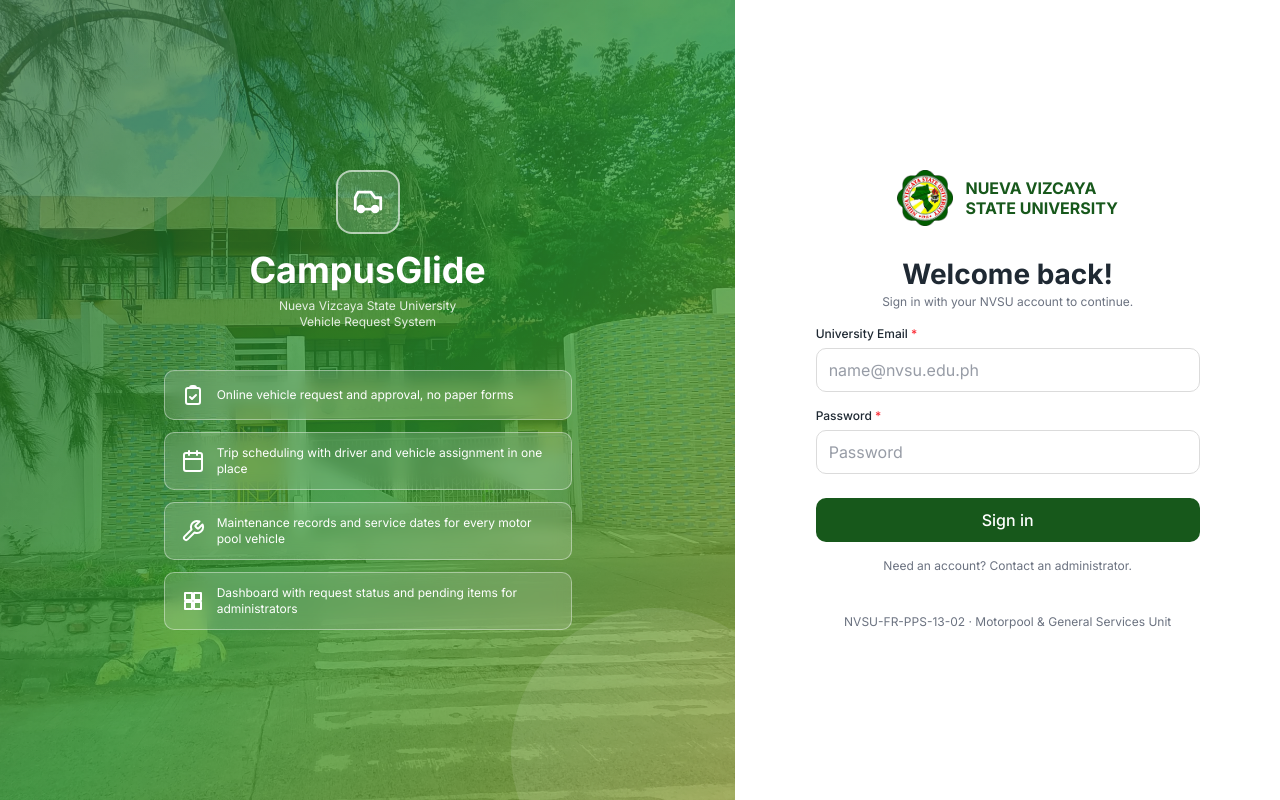
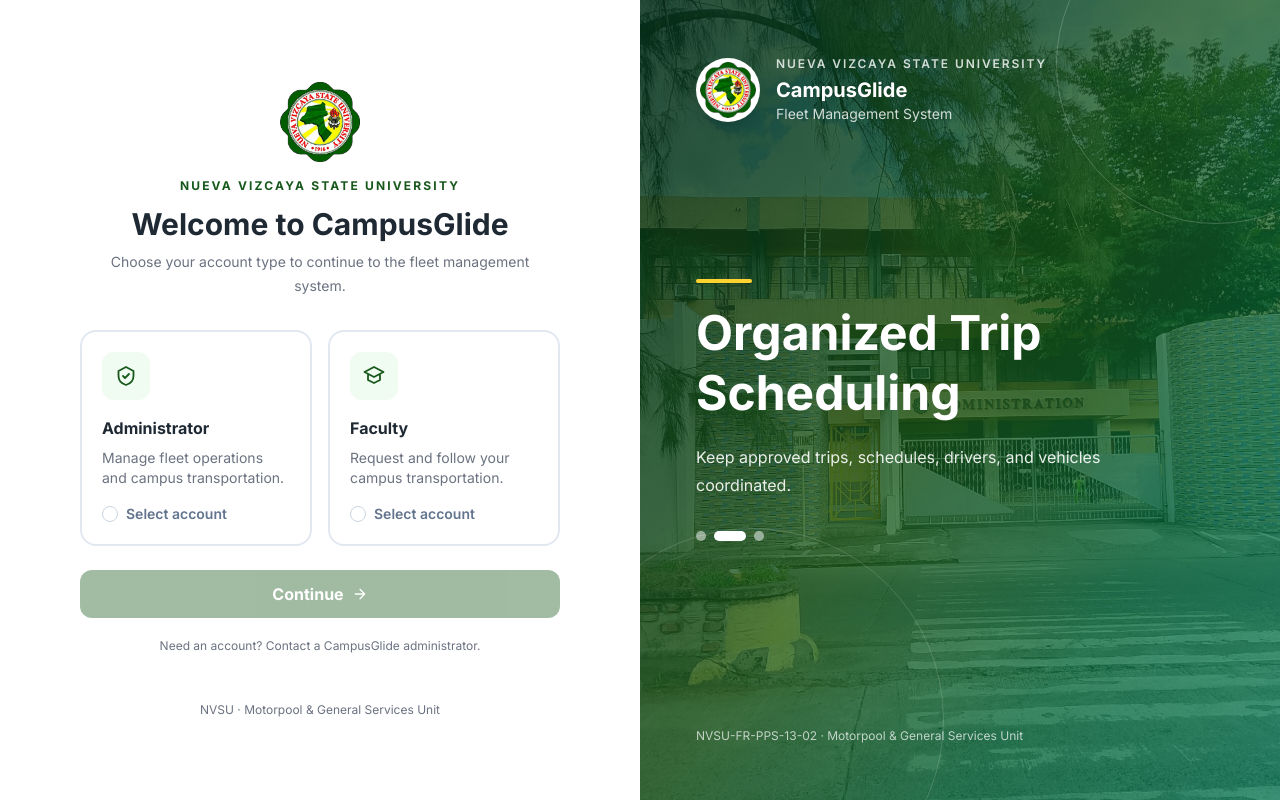
Before and after one commit to keenPotter/CampusGlide-Capstone, a Vue app in the folder frontend/: page /login in a window 1280 px wide. Built offline with nearby package versions, Linux system fonts and the light colour scheme.

Commit message:
feat: redesign CampusGlide login page

```diff
--- a/frontend/src/layouts/AuthLayout.vue
+++ b/frontend/src/layouts/AuthLayout.vue
@@ -1,105 +1,65 @@
 <script setup>
+import { onMounted, onUnmounted, ref } from 'vue'
 import nvsuLogo from '@/assets/nvsu-logo.png'
 import nvsuBuilding from '@/assets/nvsu-building.jpg'
 
-const features = [
-  {
-    text: 'Online vehicle request and approval, no paper forms',
-    icon: 'M9 5H7a2 2 0 0 0-2 2v12a2 2 0 0 0 2 2h10a2 2 0 0 0 2-2V7a2 2 0 0 0-2-2h-2M9 5a2 2 0 0 1 2-2h2a2 2 0 0 1 2 2M9 5h6M9 14l2 2 4-4',
-  },
-  {
-    text: 'Trip scheduling with driver and vehicle assignment in one place',
-    icon: 'M8 2v4M16 2v4M3 10h18M5 4h14a2 2 0 0 1 2 2v14a2 2 0 0 1-2 2H5a2 2 0 0 1-2-2V6a2 2 0 0 1 2-2z',
-  },
-  {
-    text: 'Maintenance records and service dates for every motor pool vehicle',
-    icon: 'M14.7 6.3a1 1 0 0 0 0 1.4l1.6 1.6a1 1 0 0 0 1.4 0l3.77-3.77a6 6 0 0 1-7.94 7.94l-6.91 6.91a2.12 2.12 0 0 1-3-3l6.91-6.91a6 6 0 0 1 7.94-7.94z',
-  },
-  {
-    text: 'Dashboard with request status and pending items for administrators',
-    icon: 'M4 4h7v7H4zM13 4h7v7h-7zM4 13h7v7H4zM13 13h7v7h-7z',
-  },
+const messages = [
+  { title: 'Smarter Fleet Management', text: 'Manage campus transportation in one organized place.' },
+  { title: 'Organized Trip Scheduling', text: 'Keep approved trips, schedules, drivers, and vehicles coordinated.' },
+  { title: 'Reliable Campus Transportation', text: 'Help administrators and faculty coordinate transportation needs.' },
 ]
+const activeMessage = ref(0)
+let intervalId
+onMounted(() => { intervalId = window.setInterval(() => { activeMessage.value = (activeMessage.value + 1) % messages.length }, 4500) })
+onUnmounted(() => window.clearInterval(intervalId))
 </script>
 
 <template>
-  <div class="grid min-h-screen bg-white lg:grid-cols-[1.35fr_1fr]">
-    <!-- Left brand panel (laptop and up) -->
-    <section
-      class="relative hidden overflow-hidden lg:flex lg:items-center lg:justify-center"
-      style="background-image: linear-gradient(135deg, #1a5c20 0%, #2f9a2f 55%, #8a9a2a 100%)"
-    >
-      <!-- Building photo, see-through over the gradient -->
-      <img
-        :src="nvsuBuilding"
-        alt=""
-        class="absolute inset-0 h-full w-full object-cover opacity-25"
-      />
+  <main class="grid min-h-screen bg-white lg:grid-cols-2">
+    <section class="flex min-h-screen flex-col justify-center px-6 py-10 sm:px-10 lg:px-14 xl:px-20">
+      <div class="mx-auto w-full max-w-xl">
+        <slot />
+      </div>
+      <footer class="mt-12 text-center text-xs text-ink-muted">NVSU · Motorpool &amp; General Services Unit</footer>
+    </section>
 
-      <!-- Soft decorative circles -->
-      <div class="absolute -left-20 -top-20 h-80 w-80 rounded-full bg-white/10" />
-      <div class="absolute -bottom-24 -right-16 h-72 w-72 rounded-full bg-white/10" />
+    <aside class="relative hidden min-h-screen overflow-hidden bg-primary-900 lg:block">
+      <img :src="nvsuBuilding" alt="Nueva Vizcaya State University campus building" class="absolute inset-0 h-full w-full object-cover" />
+      <div class="absolute inset-0 bg-gradient-to-br from-green-950/85 via-primary-800/75 to-emerald-700/70" />
+      <div class="absolute -right-24 -top-24 h-80 w-80 rounded-full border border-white/20" />
+      <div class="absolute -bottom-28 -left-20 h-96 w-96 rounded-full border border-white/15" />
 
-      <div class="relative z-10 flex w-full max-w-md flex-col items-center px-page text-center text-white">
-        <div class="flex h-16 w-16 items-center justify-center rounded-2xl border-2 border-white/60 bg-white/15">
-          <svg width="34" height="34" viewBox="0 0 24 24" fill="none" stroke="currentColor" stroke-width="2" stroke-linecap="round" stroke-linejoin="round">
-            <path d="M5 17h14M5 17a2 2 0 1 0 4 0m-4 0a2 2 0 1 1 4 0m6 0a2 2 0 1 0 4 0m-4 0a2 2 0 1 1 4 0" />
-            <path d="M3 17V9l2-4h9l3 4h4v8" />
-          </svg>
+      <div class="relative z-10 flex min-h-screen flex-col justify-between p-10 text-white xl:p-14">
+        <div class="flex items-center gap-4">
+          <img :src="nvsuLogo" alt="NVSU university seal" class="h-16 w-16 rounded-full bg-white p-1 object-contain shadow-lg" />
+          <div>
+            <p class="text-xs font-semibold uppercase tracking-[0.16em] text-white/80">Nueva Vizcaya State University</p>
+            <p class="mt-1 text-xl font-bold">CampusGlide</p>
+            <p class="text-sm text-white/80">Fleet Management System</p>
+          </div>
         </div>
 
-        <h1 class="mt-4 !text-4xl font-bold">CampusGlide</h1>
-        <p class="mt-2 text-small text-white/85">
-          Nueva Vizcaya State University<br />
-          Vehicle Request System
-        </p>
+        <div class="max-w-xl pb-8" aria-live="polite" aria-atomic="true">
+          <Transition name="feature" mode="out-in">
+            <div :key="activeMessage" class="min-h-40">
+              <div class="mb-5 h-1 w-14 rounded-full bg-amber-300" />
+              <h2 class="max-w-lg text-4xl font-bold leading-tight text-white xl:text-5xl">{{ messages[activeMessage].title }}</h2>
+              <p class="mt-5 max-w-md text-base leading-7 text-white/90">{{ messages[activeMessage].text }}</p>
+            </div>
+          </Transition>
+          <div class="mt-8 flex items-center gap-2" aria-label="Feature slide controls">
+            <button v-for="(message, index) in messages" :key="message.title" type="button" class="h-2.5 rounded-full transition-all" :class="activeMessage === index ? 'w-8 bg-white' : 'w-2.5 bg-white/50 hover:bg-white/80'" :aria-label="`Show feature ${index + 1}: ${message.title}`" :aria-pressed="activeMessage === index" @click="activeMessage = index" />
+          </div>
+        </div>
+        <p class="text-xs text-white/70">NVSU-FR-PPS-13-02 · Motorpool &amp; General Services Unit</p>
+      </div>
+    </aside>
+  </main>
+</template>
 
-        <ul class="mt-10 flex w-full flex-col gap-3 text-left">
-          <li
-            v-for="feature in features"
-            :key="feature.text"
-            class="flex items-center gap-3 rounded-card border border-white/40 bg-white/15 px-4 py-3 backdrop-blur-sm"
-          >
-            <svg
-              class="shrink-0"
-              width="24"
-              height="24"
-              viewBox="0 0 24 24"
-              fill="none"
-              stroke="currentColor"
-              stroke-width="2"
-              stroke-linecap="round"
-              stroke-linejoin="round"
-            >
-              <path :d="feature.icon" />
-            </svg>
-            <span class="text-small">{{ feature.text }}</span>
-          </li>
-        </ul>
-      </div>
-    </section>
-
-    <!-- Right form panel -->
-    <section class="flex min-h-screen flex-col items-center justify-center bg-white p-page">
-      <div class="w-full max-w-sm">
-        <div class="mb-8 flex items-center justify-center gap-3">
-          <img :src="nvsuLogo" alt="Nueva Vizcaya State University seal" class="h-14 w-14 object-contain" />
-          <p class="text-left text-body font-bold uppercase leading-tight text-primary-800">
-            Nueva Vizcaya<br />State University
-          </p>
-        </div>
-
-        <!-- Product name for phones and tablets, where the left panel is hidden -->
-        <p class="mb-6 text-center text-small font-medium text-ink-muted lg:hidden">
-          CampusGlide · Vehicle Request System
-        </p>
-
-        <slot />
-      </div>
-
-      <p class="mt-10 text-center text-small text-ink-muted">
-        NVSU-FR-PPS-13-02 · Motorpool &amp; General Services Unit
-      </p>
-    </section>
-  </div>
-</template>
+<style scoped>
+.feature-enter-active, .feature-leave-active { transition: opacity 220ms ease, transform 220ms ease; }
+.feature-enter-from { opacity: 0; transform: translateY(8px); }
+.feature-leave-to { opacity: 0; transform: translateY(-8px); }
+@media (prefers-reduced-motion: reduce) { .feature-enter-active, .feature-leave-active { transition: none; } }
+</style>
--- a/frontend/src/router/index.js
+++ b/frontend/src/router/index.js
@@ -7,6 +7,12 @@
     path: '/login',
     name: 'login',
     component: () => import('@/views/LoginView.vue'),
+    meta: { guestOnly: true },
+  },
+  {
+    path: '/login/sign-in',
+    name: 'login.form',
+    component: () => import('@/views/LoginFormView.vue'),
     meta: { guestOnly: true },
   },
   {
--- /dev/null
+++ b/frontend/src/views/LoginFormView.vue
@@ -0,0 +1,61 @@
+<script setup>
+import { computed, reactive, ref } from 'vue'
+import { useRoute, useRouter } from 'vue-router'
+import { useAuthStore } from '@/stores/auth'
+import { errorMessage, validationErrors } from '@/lib/api'
+import { useToast } from '@/composables/useToast'
+import BaseButton from '@/components/ui/BaseButton.vue'
+import BaseInput from '@/components/ui/BaseInput.vue'
+
+const auth = useAuthStore()
+const route = useRoute()
+const router = useRouter()
+const toast = useToast()
+const role = computed(() => route.query.role === 'faculty' ? 'faculty' : route.query.role === 'administrator' ? 'administrator' : '')
+const roleLabel = computed(() => role.value === 'faculty' ? 'Faculty' : 'Administrator')
+const form = reactive({ email: '', password: '' })
+const errors = ref({})
+const loading = ref(false)
+
+if (!role.value) router.replace({ name: 'login' })
+
+async function submit() {
+  if (!role.value) {
+    router.replace({ name: 'login' })
+    return
+  }
+  loading.value = true
+  errors.value = {}
+  try {
+    const user = await auth.login({ ...form, role: role.value })
+    toast.success(`Welcome back, ${user.first_name}.`)
+    router.push(route.query.redirect ?? { name: 'dashboard' })
+  } catch (error) {
+    errors.value = validationErrors(error)
+    if (!Object.keys(errors.value).length) toast.error(errorMessage(error, 'Unable to sign in.'))
+  } finally {
+    loading.value = false
+  }
+}
+</script>
+
+<template>
+  <section class="mx-auto w-full max-w-sm">
+    <button type="button" class="mb-7 inline-flex items-center gap-2 text-sm font-semibold text-primary-800 hover:text-primary-900" @click="router.push({ name: 'login' })">
+      <svg class="h-4 w-4" viewBox="0 0 24 24" fill="none" stroke="currentColor" stroke-width="2" stroke-linecap="round" stroke-linejoin="round"><path d="m15 18-6-6 6-6" /></svg>
+      Change account type
+    </button>
+    <div class="mb-7">
+      <p class="text-sm font-semibold text-primary-800">{{ roleLabel }} account</p>
+      <h1 class="mt-2 text-3xl font-bold text-ink">Welcome back!</h1>
+      <p class="mt-2 text-sm leading-6 text-ink-muted">Sign in with your NVSU account to continue.</p>
+    </div>
+    <form class="flex flex-col gap-4" @submit.prevent="submit">
+      <BaseInput v-model="form.email" label="University Email" type="email" placeholder="name@nvsu.edu.ph" :error="errors.email" required autocomplete="username" />
+      <BaseInput v-model="form.password" label="Password" type="password" placeholder="Enter your password" :error="errors.password" required autocomplete="current-password" />
+      <p v-if="errors.role" class="text-sm text-red-600">{{ errors.role }}</p>
+      <BaseButton type="submit" :loading="loading" block class="mt-2 bg-primary-800! font-bold hover:bg-primary-900! active:bg-primary-900!">Sign in</BaseButton>
+      <p class="pt-2 text-center text-xs leading-5 text-ink-muted">Your selected account type must match the role assigned to your NVSU account.</p>
+    </form>
+  </section>
+</template>
--- a/frontend/src/views/LoginView.vue
+++ b/frontend/src/views/LoginView.vue
@@ -1,78 +1,58 @@
 <script setup>
-import { reactive, ref } from 'vue'
-import { useRoute, useRouter } from 'vue-router'
-import { useAuthStore } from '@/stores/auth'
-import { errorMessage, validationErrors } from '@/lib/api'
-import { useToast } from '@/composables/useToast'
-import BaseButton from '@/components/ui/BaseButton.vue'
-import BaseInput from '@/components/ui/BaseInput.vue'
+import { ref } from 'vue'
+import { useRouter } from 'vue-router'
+import nvsuLogo from '@/assets/nvsu-logo.png'
 
-const auth = useAuthStore()
-const route = useRoute()
 const router = useRouter()
-const toast = useToast()
+const selectedRole = ref('')
+const roles = [
+  { value: 'administrator', title: 'Administrator', description: 'Manage fleet operations and campus transportation.', icon: 'M12 3 4.5 7v5c0 4.5 3.2 7.7 7.5 9 4.3-1.3 7.5-4.5 7.5-9V7L12 3Zm-3 9 2 2 4-4' },
+  { value: 'faculty', title: 'Faculty', description: 'Request and follow your campus transportation.', icon: 'M12 3 2.5 8 12 13l9.5-5L12 3Zm-6 8.2V16l6 3 6-3v-4.8' },
+]
 
-const form = reactive({ email: '', password: '' })
-const errors = ref({})
-const loading = ref(false)
-
-async function submit() {
-  loading.value = true
-  errors.value = {}
-
-  try {
-    const user = await auth.login({ ...form })
-    toast.success(`Welcome back, ${user.first_name}.`)
-    router.push(route.query.redirect ?? { name: 'dashboard' })
-  } catch (error) {
-    errors.value = validationErrors(error)
-    if (!Object.keys(errors.value).length) {
-      toast.error(errorMessage(error, 'Unable to sign in.'))
-    }
-  } finally {
-    loading.value = false
-  }
+function continueToLogin() {
+  if (!selectedRole.value) return
+  router.push({ name: 'login.form', query: { role: selectedRole.value } })
 }
 </script>
 
 <template>
-  <form class="flex flex-col gap-4" @submit.prevent="submit">
-    <div class="text-center">
-      <h2 class="text-page-title font-bold">Welcome back!</h2>
-      <p class="mt-1 text-small text-ink-muted">
-        Sign in with your NVSU account to continue.
-      </p>
+  <section class="mx-auto w-full max-w-lg">
+    <div class="mb-8 flex flex-col items-center text-center">
+      <img :src="nvsuLogo" alt="Nueva Vizcaya State University seal" class="mb-4 h-20 w-20 object-contain" />
+      <p class="text-xs font-bold uppercase tracking-[0.18em] text-primary-800">Nueva Vizcaya State University</p>
+      <h1 class="mt-3 text-3xl font-bold text-ink">Welcome to CampusGlide</h1>
+      <p class="mt-2 max-w-md text-sm leading-6 text-ink-muted">Choose your account type to continue to the fleet management system.</p>
     </div>
 
-    <BaseInput
-      v-model="form.email"
-      label="University Email"
-      type="email"
-      placeholder="name@nvsu.edu.ph"
-      :error="errors.email"
-      required
-    />
+    <div class="grid gap-4 sm:grid-cols-2">
+      <button
+        v-for="role in roles"
+        :key="role.value"
+        type="button"
+        class="group rounded-2xl border-2 p-5 text-left transition duration-200 hover:-translate-y-0.5 hover:border-primary-500 hover:shadow-md focus-visible:outline-none focus-visible:ring-2 focus-visible:ring-primary-400"
+        :class="selectedRole === role.value ? 'border-primary-600 bg-primary-50 shadow-sm' : 'border-slate-200 bg-white'"
+        :aria-pressed="selectedRole === role.value"
+        @click="selectedRole = role.value"
+      >
+        <span class="mb-4 flex h-12 w-12 items-center justify-center rounded-xl" :class="selectedRole === role.value ? 'bg-primary-700 text-white' : 'bg-primary-50 text-primary-800'">
+          <svg class="h-6 w-6" viewBox="0 0 24 24" fill="none" stroke="currentColor" stroke-width="1.8" stroke-linecap="round" stroke-linejoin="round" aria-hidden="true"><path :d="role.icon" /></svg>
+        </span>
+        <span class="block text-base font-bold text-ink">{{ role.title }}</span>
+        <span class="mt-2 block text-sm leading-5 text-ink-muted">{{ role.description }}</span>
+        <span class="mt-4 flex items-center gap-2 text-sm font-semibold" :class="selectedRole === role.value ? 'text-primary-800' : 'text-slate-500'">
+          <span class="flex h-4 w-4 items-center justify-center rounded-full border" :class="selectedRole === role.value ? 'border-primary-700 bg-primary-700' : 'border-slate-300'">
+            <span v-if="selectedRole === role.value" class="h-1.5 w-1.5 rounded-full bg-white" />
+          </span>
+          {{ selectedRole === role.value ? 'Selected' : 'Select account' }}
+        </span>
+      </button>
+    </div>
 
-    <BaseInput
-      v-model="form.password"
-      label="Password"
-      type="password"
-      placeholder="Password"
-      :error="errors.password"
-      required
-    />
-
-    <BaseButton
-      type="submit"
-      :loading="loading"
-      block
-      class="mt-2 bg-primary-800! font-bold hover:bg-primary-900! active:bg-primary-900!"
-    >
-      Sign in
-    </BaseButton>
-
-    <p class="text-center text-small text-ink-muted">
-      Need an account? Contact an administrator.
-    </p>
-  </form>
+    <button type="button" class="mt-6 flex h-12 w-full items-center justify-center rounded-xl bg-primary-800 px-5 font-bold text-white transition hover:bg-primary-900 disabled:cursor-not-allowed disabled:opacity-40" :disabled="!selectedRole" @click="continueToLogin">
+      Continue
+      <svg class="ml-2 h-4 w-4" viewBox="0 0 24 24" fill="none" stroke="currentColor" stroke-width="2" stroke-linecap="round" stroke-linejoin="round"><path d="M5 12h14M12 5l7 7-7 7" /></svg>
+    </button>
+    <p class="mt-5 text-center text-xs text-ink-muted">Need an account? Contact a CampusGlide administrator.</p>
+  </section>
 </template>
```
Also changed, not shown: 2 other files (tests, documents, lock files or other folders).
